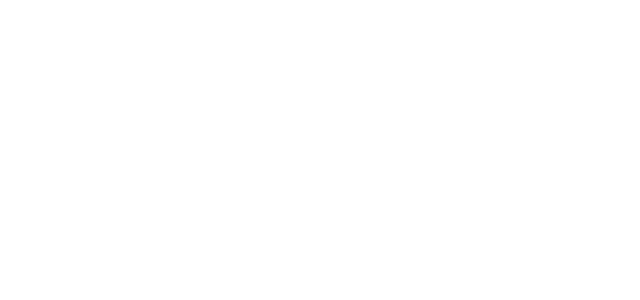
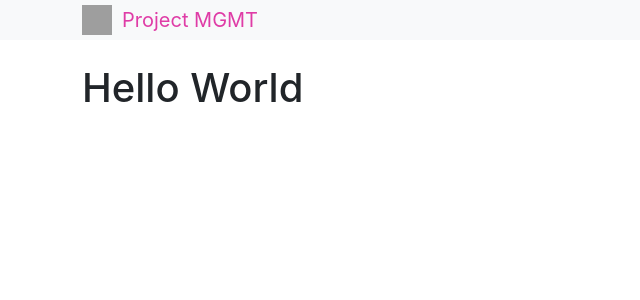
Before and after one commit to princemuel/exercism-synk, a React (Create React App) app in the folder client/: page / in a window 1280 px wide. Shown: the top 300 px of the page, without its empty margins (0-640 px from the left). Built offline with nearby package versions, Linux system fonts and the light colour scheme; grey boxes are pictures that could not be loaded.

Commit message:
added header

```diff
--- a/client/src/App.tsx
+++ b/client/src/App.tsx
@@ -1,5 +1,14 @@
+import { Header } from './components';
+
 function App() {
-  return <div className='container'></div>;
+  return (
+    <>
+      <Header />
+      <div className='container'>
+        <h1>Hello World</h1>
+      </div>
+    </>
+  );
 }
 
 export default App;
--- a/client/src/components/header.tsx
+++ b/client/src/components/header.tsx
@@ -1,7 +1,19 @@
+import logo from './assets/logo.png';
 type Props = {};
 
 const Header = (props: Props) => {
-  return <div>header</div>;
+  return (
+    <nav className='navbar bg-light mb-4 p-0'>
+      <div className='container'>
+        <a href='/' className='navbar-brand'>
+          <div className='d-flex'>
+            <img src={logo} alt='logo' className='mr-2' />
+            <div>Project MGMT</div>
+          </div>
+        </a>
+      </div>
+    </nav>
+  );
 };
 
 export { Header };
```
